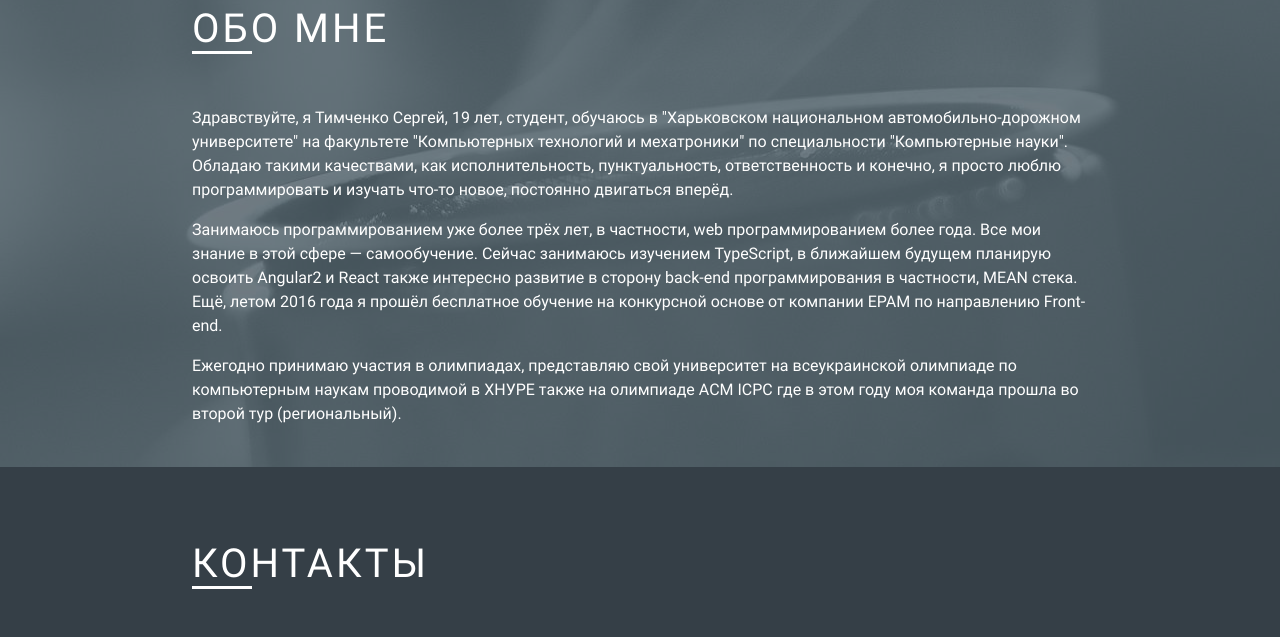
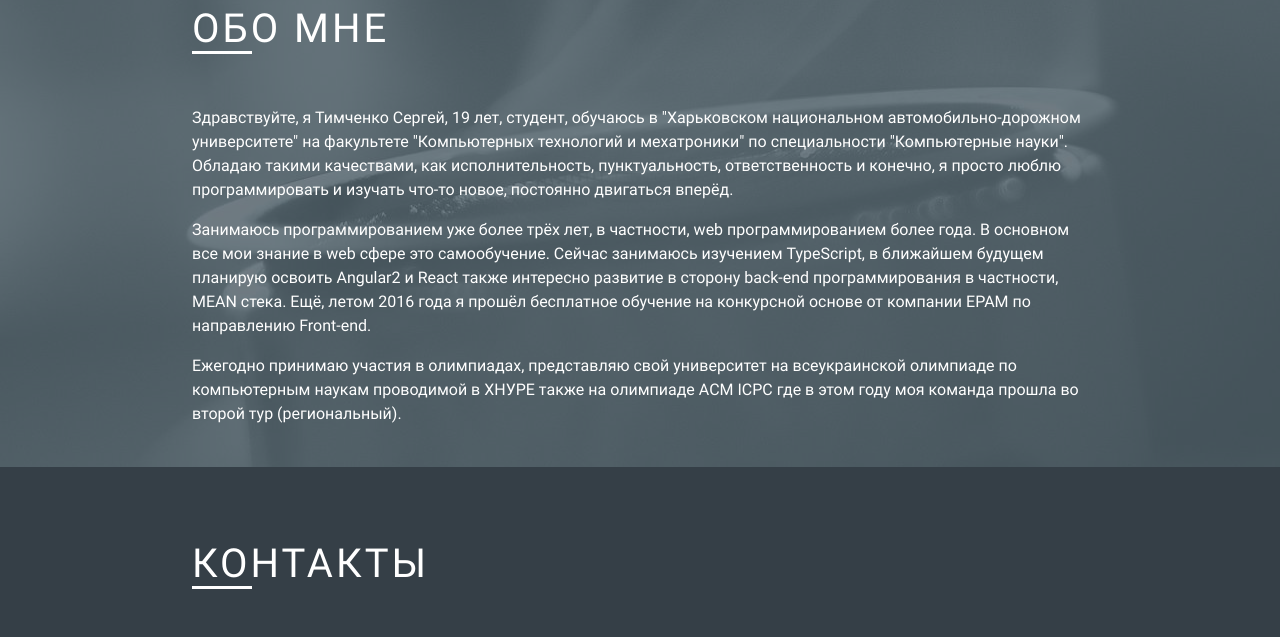
Before and after one commit to TimchenkoSergey/Resume, a website: page index.html in a window 1280 px wide. Shown: the part 1705-2342 px from the top of the page. Drawn offline with nearby package versions, Linux system fonts and the light colour scheme.

Commit message:
Fixed text in about-me section

```diff
--- a/index.html
+++ b/index.html
@@ -150,10 +150,10 @@
 					</p>
 					<p class="about-me__text">
 						Занимаюсь программированием уже более трёх лет,
-						в частности, web программированием более года. Все мои знание в
-						этой сфере — самообучение. Сейчас занимаюсь изучением TypeScript, в
-						ближайшем будущем планирую освоить Angular2 и React также
-						интересно развитие в сторону back-end программирования
+						в частности, web программированием более года. В основном все мои
+						знание в web сфере это самообучение. Сейчас занимаюсь изучением
+						TypeScript, в ближайшем будущем планирую освоить Angular2 и React
+						также интересно развитие в сторону back-end программирования
 						в частности, MEAN стека. Ещё, летом 2016 года
 						я прошёл бесплатное обучение на конкурсной основе
 						от компании EPAM по направлению Front-end.
```
